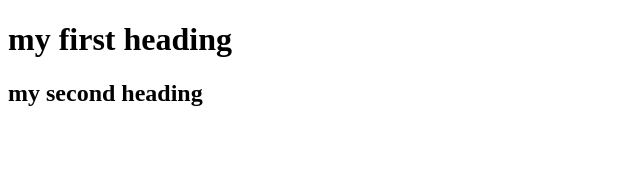
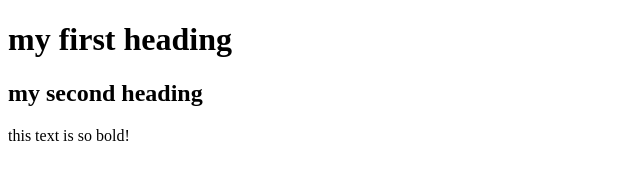
Before and after one commit to Fabienne-Guerin/helloWorld, a plain HTML site: page index.html in a window 1280 px wide. Shown: the whole page, without its empty margins (0-640 px from the left). Drawn offline with Linux system fonts and the light colour scheme.

Commit message:
Update index.html
added a paragraph with text

```diff
--- a/index.html
+++ b/index.html
@@ -6,5 +6,6 @@
    <body>
     <h1> my first heading </h1>
     <h2> my second heading </h2>
+    <p> this text is so bold!</p>
    </body>
  </html>
```
